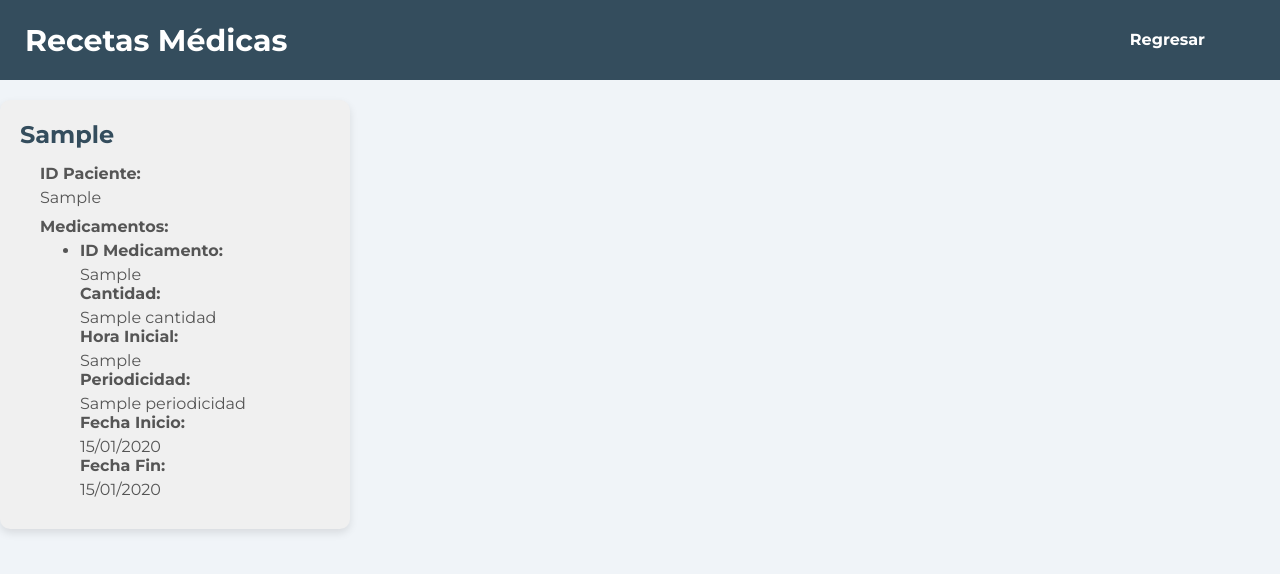
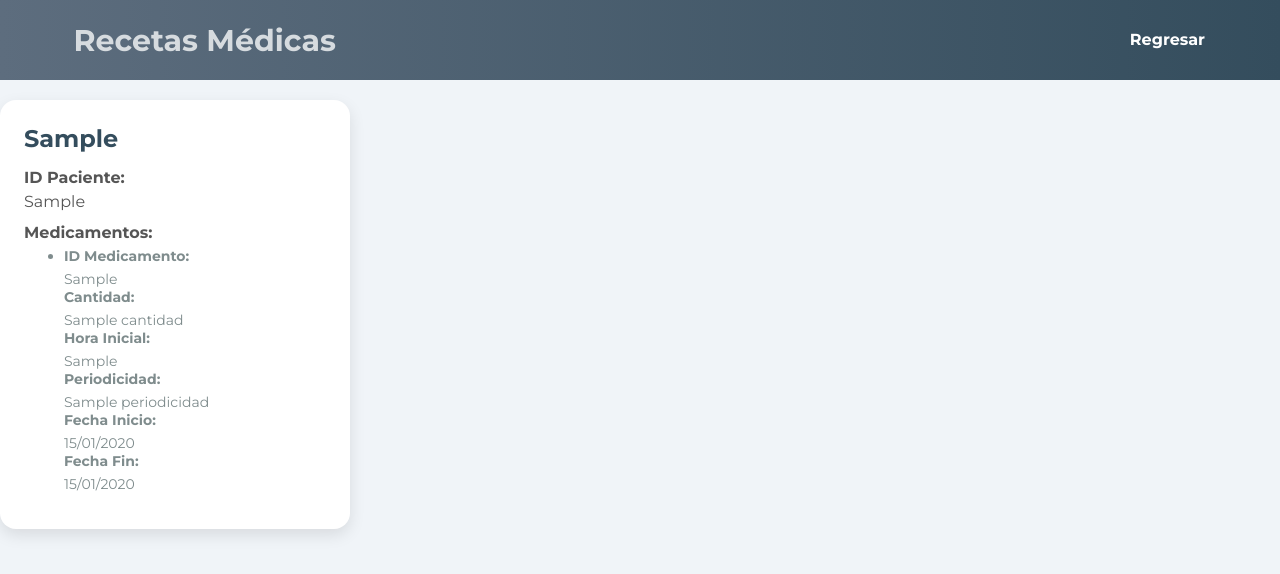
Before and after one commit to CarToCare/PharmaGo, a Django app: page /recetas/ in a window 1280 px wide. Shown: the top 574 px of the page. Run offline with Django 5.2, Linux system fonts and the light colour scheme; tables that the repository leaves empty hold one stand-in row (values such as "Sample post"); a database or web service that is not in the repository returns one stand-in record (values such as "Sample title"); some libraries are stand-ins or nearby versions.

Commit message:
cambio recetas

```diff
--- a/ourproyecto/pag/static/medicamentos.css
+++ b/ourproyecto/pag/static/medicamentos.css
@@ -125,7 +125,7 @@ body {
     font-size: 18px;
 }
 
-/* Icono estilo */
+/* Icono */
 .icono-usuario {
     position: relative;
     top: 8px;
--- a/ourproyecto/pag/static/recetas.css
+++ b/ourproyecto/pag/static/recetas.css
@@ -12,7 +12,9 @@ body {
     height: 100vh;
 }
 
+/* Contenedor */
 .container-fluid {
+    padding: 0px;
     width: 100%;
     height: 100vh;
     display: flex;
@@ -20,9 +22,8 @@ body {
 }
 
 .container {
-    width: 100%;
     height: 80px;
-    background-color: #344D5D;
+    background: linear-gradient(90deg, #5d6d7e, #344D5D);
     display: flex;
     justify-content: space-between;
     align-items: center;
@@ -30,9 +31,12 @@ body {
 }
 
 .container h2 {
-    color: #fff;
+    color: #d6dbdf;
+    font-weight: bold;
     font-size: 30px;
     cursor: pointer;
+    margin-top: -10px;
+    margin-right: -10px;
 }
 
 .container ul {
@@ -56,17 +60,24 @@ body {
 }
 
 .container ul li a:hover {
-    color: #85c1e9;
+    color: #b4c3f6;
 }
 
+/* Cards */
 .card {
-    background-color: #f0f0f0;
-    border-radius: 10px;
-    padding: 20px;
+    background-color: #ffffff;
+    border-radius: 16px;
+    padding: 24px;
     margin: 20px 0;
-    box-shadow: 0 4px 8px rgba(0, 0, 0, 0.1);
+    box-shadow: 0 6px 16px rgba(0, 0, 0, 0.1);
     max-width: 350px;
     font-family: 'Montserrat', sans-serif;
+    transition: transform 0.3s ease, box-shadow 0.3s ease;
+}
+
+.card:hover {
+    transform: translateY(-5px);
+    box-shadow: 0 12px 24px rgba(0, 0, 0, 0.1);
 }
 
 .card .title {
@@ -77,9 +88,8 @@ body {
 }
 
 .card .field {
-    margin-bottom: 10px;
+    margin-bottom: 12px;
     color: #555;
-    padding-left: 20px;
 }
 
 .card .field strong {
@@ -93,5 +103,13 @@ body {
 }
 
 .card .field li {
-    margin-bottom: 10px;
+    margin-bottom: 12px;
+    font-size: 14px;
+    color: #7f8c8d;
 }
+
+/* Icono */
+.icono-usuario {
+    position: relative;
+    top: 8px;
+}
--- a/ourproyecto/pag/templates/recetas.html
+++ b/ourproyecto/pag/templates/recetas.html
@@ -22,7 +22,7 @@
 
 <div class="container-fluid">
     <div class="container">
-        <h2>Recetas Médicas</h2>
+        <h2><box-icon name='detail' size='40px'  color="#d6dbdf" class="icono-usuario"></box-icon> Recetas Médicas</h2>
         <ul>
             <li> <a href="{% url 'inicio' %}"><box-icon name='log-in-circle' type='solid' animation='tada' color="#d6dbdf"></box-icon>
                 <span> Regresar </span></a></li>
```
